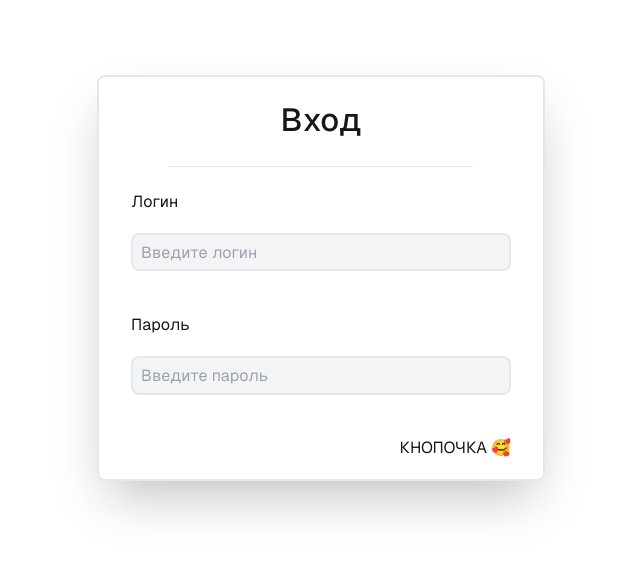
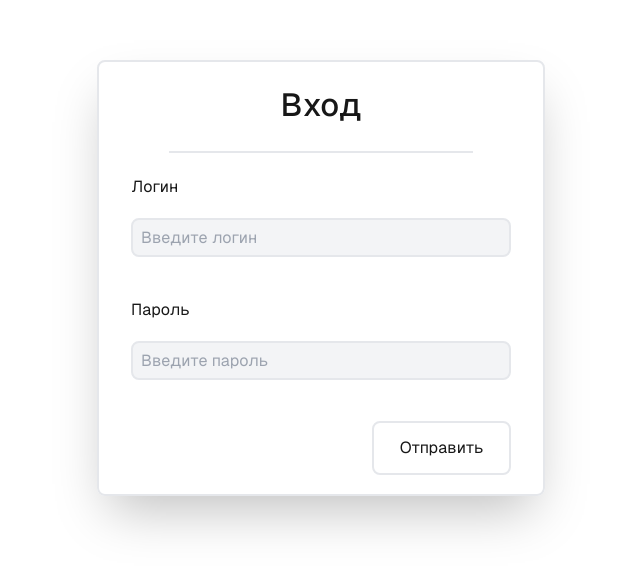
Before and after one commit to PiePieChocoPie/ADSync, a Next.js app: page / in a window 1280 px wide. Shown: the part 122-692 px from the top of the page, without its empty margins (319-959 px from the left). Built offline with nearby package versions, Linux system fonts and the light colour scheme.

Commit message:
MyButton was born

```diff
--- /dev/null
+++ b/components/atom/Button/page.tsx
@@ -0,0 +1,10 @@
+import styles from "./style.module.css";
+
+
+export default function Button({ children, type = "button" }: {children: React.ReactNode, type?: "button" | "submit" | "reset"}) {
+    return (
+        <button type={type} className={styles.item}>
+            {children}
+        </button>
+    );
+}
--- /dev/null
+++ b/components/atom/Button/style.module.css
@@ -0,0 +1,16 @@
+.item {
+    padding: 0.8rem 1.6rem;
+    width: 100%;
+    background-color: var(--background);
+    color: var(--foreground);
+    border: 0.15rem solid var(--item-border);
+    border-radius: var(--item-rounded);
+    cursor: pointer;
+    font-size: 1rem;
+    transition: background-color 0.3s ease;
+}
+
+.item:hover {
+    background-color: var(--item-bg-hover);
+    color: var(--foreground);
+}
--- a/components/element/Auth/page.tsx
+++ b/components/element/Auth/page.tsx
@@ -1,6 +1,10 @@
 import styles from "./style.module.css";
 import Input from "@/components/atom/Input/page";
 import Hr from "@/components/atom/Hr/page";
+import MyButton from '@/components/atom/Button/page';
+
+
+
 
 export default function Auth() {
     return (
@@ -11,7 +15,9 @@ export default function Auth() {
             <Input placeholder="Введите логин" />
             <p>Пароль</p>
             <Input type="password" placeholder="Введите пароль" />
-            <h6 style={{alignSelf: "flex-end", marginTop: "1.4rem"}}>КНОПОЧКА 🥰</h6>
+            <h6 style={{alignSelf: "flex-end", marginTop: "1.4rem"}}>
+                <MyButton type="submit">Отправить</MyButton>
+            </h6>
         </div>
     );
 }
```
